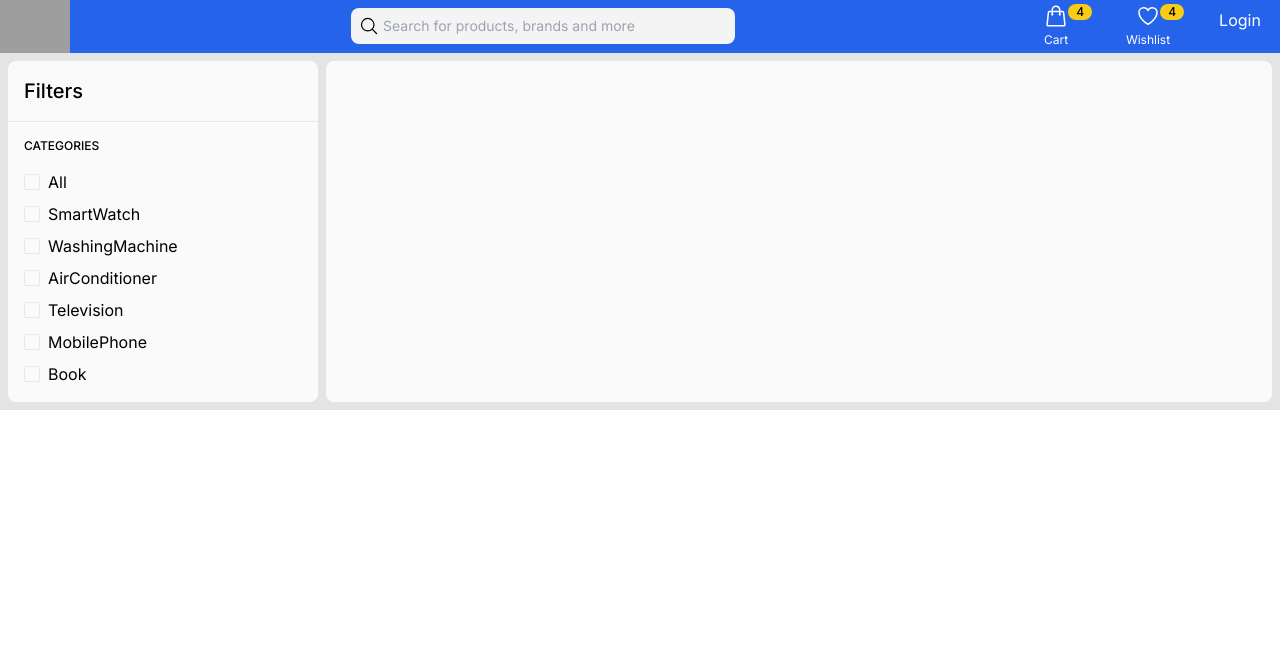
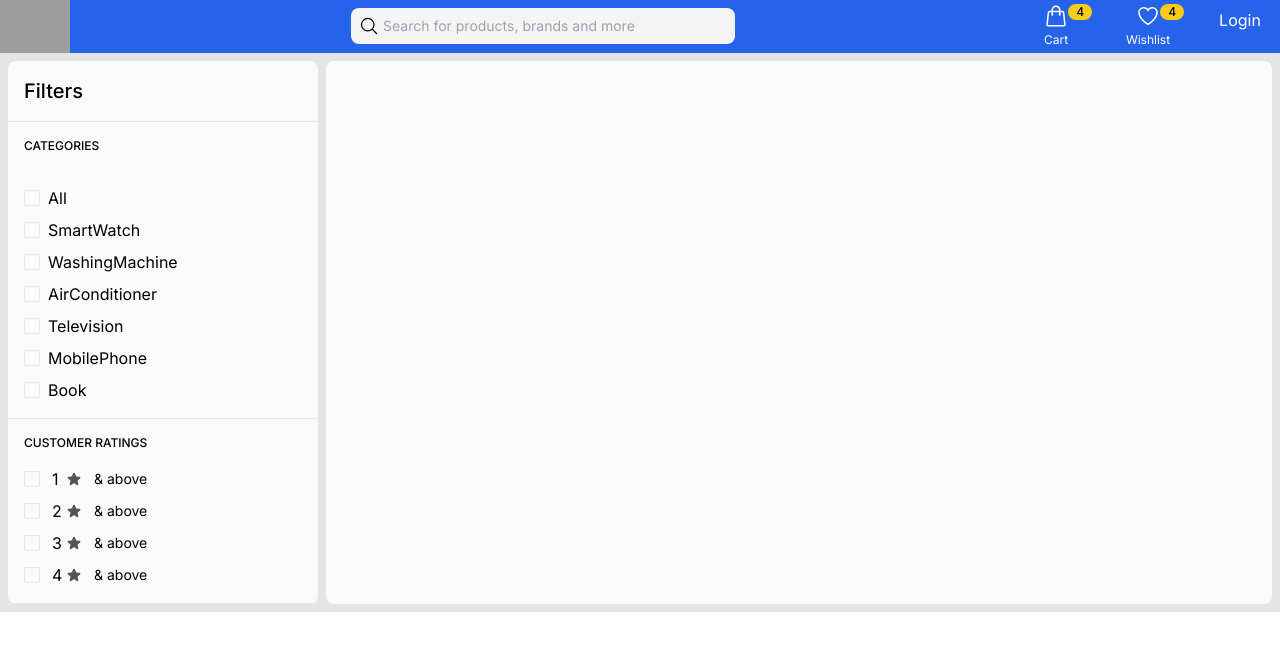
Before and after one commit to dibkb/profile-assignment, a Next.js app: page / in a window 1280 px wide. Shown: the top 650 px of the page. Built offline with nearby package versions, Linux system fonts and the light colour scheme; grey boxes are pictures that could not be loaded.

Commit message:
Categories

```diff
--- /dev/null
+++ b/app/components/ui/Filter/Categories.tsx
@@ -0,0 +1,50 @@
+"use client";
+import React, { useState } from "react";
+import { FilterSubmenu } from "./FilterSubmenu";
+import { Category } from "@/types/products";
+import { Check } from "../svg/Check";
+const categories = ["All", ...Object.keys(Category)];
+export const Categories = () => {
+  // Using useState to manage selectedCategories
+  const [selectedCategories, setSelectedCategories] = useState<
+    Map<number, string>
+  >(new Map());
+
+  function categoryClickHandler(id: number) {
+    setSelectedCategories((prevSelectedCategories) => {
+      const newSelectedCategories = new Map(prevSelectedCategories);
+      if (newSelectedCategories.has(id)) {
+        newSelectedCategories.delete(id);
+      } else {
+        newSelectedCategories.set(id, categories[id]);
+      }
+      return newSelectedCategories;
+    });
+  }
+  return (
+    <FilterSubmenu title="Categories">
+      <div className="flex flex-col gap-2 mt-4">
+        {categories.map((ele, id) => {
+          return (
+            <span
+              key={ele}
+              className="flex items-center gap-2 cursor-pointer "
+              onClick={() => categoryClickHandler(id)}
+            >
+              <small
+                className={`h-4 w-4 flex items-center justify-center border rounded-sm ${
+                  selectedCategories.has(id)
+                    ? "bg-blue-600 border-blue-600"
+                    : "hover:bg-blue-600 hover:border-blue-600"
+                }`}
+              >
+                <Check className="text-white" />
+              </small>
+              <p>{ele}</p>
+            </span>
+          );
+        })}
+      </div>
+    </FilterSubmenu>
+  );
+};
--- /dev/null
+++ b/app/components/ui/Filter/CustomerRating.tsx
@@ -0,0 +1,54 @@
+import React, { useState } from "react";
+import { FilterSubmenu } from "./FilterSubmenu";
+import { Check } from "../svg/Check";
+import { Star } from "../svg/Star";
+
+const stars = [1, 2, 3, 4];
+
+export const CustomerRating = () => {
+  // Use useState to manage the selected stars
+  const [selectedStars, setSelectedStars] = useState<Set<number>>(new Set());
+
+  function categoryClickHandler(ele: number) {
+    setSelectedStars((prevSelectedStars) => {
+      const newSelectedStars = new Set(prevSelectedStars);
+      if (newSelectedStars.has(ele)) {
+        newSelectedStars.delete(ele);
+      } else {
+        newSelectedStars.add(ele);
+      }
+      return newSelectedStars;
+    });
+  }
+
+  return (
+    <FilterSubmenu title="Customer Ratings">
+      {stars.map((ele, id) => {
+        return (
+          <div
+            key={ele}
+            className="items-center grid grid-cols-11 gap-1 cursor-pointer max-w-[150px]"
+            onClick={() => categoryClickHandler(ele)}
+          >
+            <small
+              className={`col-span-2 h-4 w-4 flex items-center justify-center border rounded-sm ${
+                selectedStars.has(ele)
+                  ? "bg-blue-600 border-blue-600"
+                  : "hover:bg-blue-600 hover:border-blue-600"
+              }`}
+            >
+              {selectedStars.has(ele) && <Check className="text-white" />}
+            </small>
+            <p className="col-span-1 flex items-center gap-[1px]">{ele}</p>
+            <Star
+              className="col-span-2 size-4"
+              fill="#52525b"
+              stroke="#52525b"
+            />
+            <p className="col-span-6 text-sm">& above</p>
+          </div>
+        );
+      })}
+    </FilterSubmenu>
+  );
+};
--- /dev/null
+++ b/app/components/ui/Filter/FilterMenu.tsx
@@ -0,0 +1,18 @@
+"use client";
+import React from "react";
+import { Categories } from "./Categories";
+import { CustomerRating } from "./CustomerRating";
+
+export const FilterMenu = () => {
+  return (
+    <>
+      <div className="flex items-center gap-2 border-b p-4">
+        <h2 className="text-xl font-medium">Filters</h2>
+      </div>
+      {/* Categories */}
+      <Categories />
+      {/* Customer rating */}
+      <CustomerRating />
+    </>
+  );
+};
--- /dev/null
+++ b/app/components/ui/Filter/FilterSubmenu.tsx
@@ -0,0 +1,13 @@
+import React from "react";
+interface FilterSubmenu {
+  children: React.ReactNode;
+  title: string;
+}
+export const FilterSubmenu = ({ title, children }: FilterSubmenu) => {
+  return (
+    <div className="p-4 border-b">
+      <h3 className="uppercase text-xs font-medium">{title}</h3>
+      <div className="flex flex-col gap-2 mt-4">{children}</div>
+    </div>
+  );
+};
--- a/app/components/ui/FilterMenu.tsx
+++ /dev/null
@@ -1,58 +0,0 @@
-"use client";
-import { Category } from "@/types/products";
-import React, { useState } from "react";
-import { Check } from "./svg/Check";
-
-const categories = ["All", ...Object.keys(Category)];
-
-export const FilterMenu = () => {
-  // Using useState to manage selectedCategories
-  const [selectedCategories, setSelectedCategories] = useState<
-    Map<number, string>
-  >(new Map());
-
-  function categoryClickHandler(id: number) {
-    setSelectedCategories((prevSelectedCategories) => {
-      const newSelectedCategories = new Map(prevSelectedCategories);
-      if (newSelectedCategories.has(id)) {
-        newSelectedCategories.delete(id);
-      } else {
-        newSelectedCategories.set(id, categories[id]);
-      }
-      return newSelectedCategories;
-    });
-  }
-
-  return (
-    <>
-      <div className="flex items-center gap-2 border-b p-4">
-        <h2 className="text-xl font-medium">Filters</h2>
-      </div>
-      <div className="p-4">
-        <h3 className="uppercase text-xs font-medium">Categories</h3>
-        <div className="flex flex-col gap-2 mt-4">
-          {categories.map((ele, id) => {
-            return (
-              <span
-                key={ele}
-                className="flex items-center gap-2 cursor-pointer "
-                onClick={() => categoryClickHandler(id)}
-              >
-                <small
-                  className={`h-4 w-4 flex items-center justify-center border rounded-sm ${
-                    selectedCategories.has(id)
-                      ? "bg-blue-600 border-blue-600"
-                      : "hover:bg-blue-600 hover:border-blue-600"
-                  }`}
-                >
-                  <Check className="text-white" />
-                </small>
-                <p>{ele}</p>
-              </span>
-            );
-          })}
-        </div>
-      </div>
-    </>
-  );
-};
--- /dev/null
+++ b/app/components/ui/svg/Star.tsx
@@ -0,0 +1,22 @@
+import { SvgProps } from "@/types/svg";
+import React from "react";
+
+export const Star = (props: SvgProps) => {
+  return (
+    <svg
+      xmlns="http://www.w3.org/2000/svg"
+      fill="none"
+      viewBox="0 0 24 24"
+      strokeWidth={1.5}
+      stroke="currentColor"
+      className="size-4"
+      {...props}
+    >
+      <path
+        strokeLinecap="round"
+        strokeLinejoin="round"
+        d="M11.48 3.499a.562.562 0 0 1 1.04 0l2.125 5.111a.563.563 0 0 0 .475.345l5.518.442c.499.04.701.663.321.988l-4.204 3.602a.563.563 0 0 0-.182.557l1.285 5.385a.562.562 0 0 1-.84.61l-4.725-2.885a.562.562 0 0 0-.586 0L6.982 20.54a.562.562 0 0 1-.84-.61l1.285-5.386a.562.562 0 0 0-.182-.557l-4.204-3.602a.562.562 0 0 1 .321-.988l5.518-.442a.563.563 0 0 0 .475-.345L11.48 3.5Z"
+      />
+    </svg>
+  );
+};
--- a/app/page.tsx
+++ b/app/page.tsx
@@ -1,6 +1,6 @@
 import { Constants } from "@/constants";
 import { Category } from "@/types/products";
-import { FilterMenu } from "./components/ui/FilterMenu";
+import { FilterMenu } from "./components/ui/Filter/FilterMenu";
 
 export default function Home() {
   return (
```
